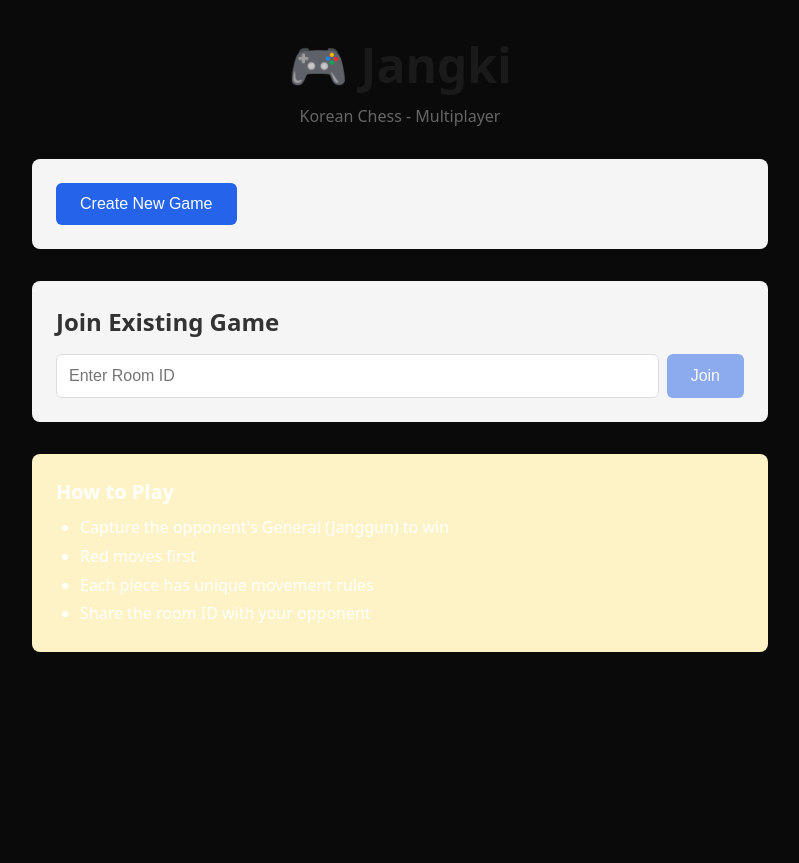
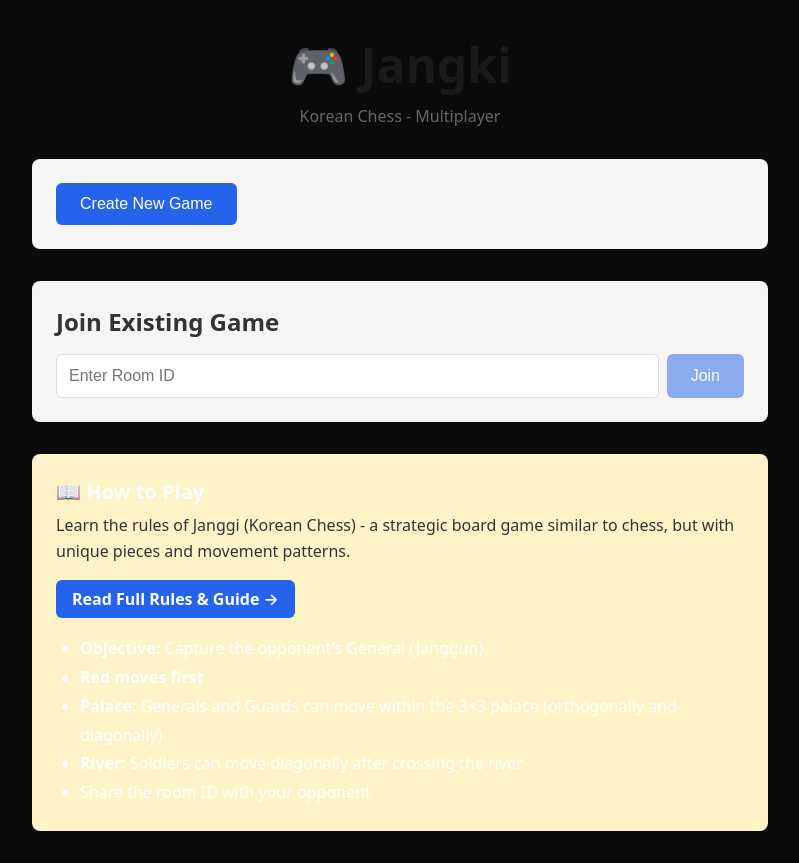
Before and after one commit to bap22/Jangki, a Next.js app: page / in a window 1280 px wide. Shown: the whole page, without its empty margins (240-1039 px from the left). Before the commit the page ends 800 px from the top, so only its background shows below. Built offline with nearby package versions, Linux system fonts and the light colour scheme.

Commit message:
Add link to how-to-play-janggi rules page

```diff
--- a/src/app/page.tsx
+++ b/src/app/page.tsx
@@ -115,11 +115,24 @@ export default function Home() {
       )}
 
       <div style={styles.rules}>
-        <h3 style={styles.rulesHeading}>How to Play</h3>
+        <h3 style={styles.rulesHeading}>📖 How to Play</h3>
+        <p style={styles.rulesText}>
+          Learn the rules of Janggi (Korean Chess) - a strategic board game similar to chess,
+          but with unique pieces and movement patterns.
+        </p>
+        <a
+          href="https://www.ymimports.com/pages/how-to-play-janggi"
+          target="_blank"
+          rel="noopener noreferrer"
+          style={styles.rulesLink}
+        >
+          Read Full Rules & Guide →
+        </a>
         <ul style={styles.rulesList}>
-          <li>Capture the opponent's General (Janggun) to win</li>
-          <li>Red moves first</li>
-          <li>Each piece has unique movement rules</li>
+          <li><strong>Objective:</strong> Capture the opponent's General (Janggun)</li>
+          <li><strong>Red moves first</strong></li>
+          <li><strong>Palace:</strong> Generals and Guards can move within the 3×3 palace (orthogonally and diagonally)</li>
+          <li><strong>River:</strong> Soldiers can move diagonally after crossing the river</li>
           <li>Share the room ID with your opponent</li>
         </ul>
       </div>
@@ -221,6 +234,22 @@ const styles: { [key: string]: React.CSSProperties } = {
     fontSize: '1.25rem',
     marginBottom: '0.5rem',
   },
+  rulesText: {
+    marginBottom: '1rem',
+    lineHeight: '1.6',
+    color: '#333',
+  },
+  rulesLink: {
+    display: 'inline-block',
+    padding: '0.5rem 1rem',
+    backgroundColor: '#2563eb',
+    color: 'white',
+    textDecoration: 'none',
+    borderRadius: '6px',
+    fontWeight: '600',
+    marginBottom: '1rem',
+    transition: 'background-color 0.2s',
+  },
   rulesList: {
     paddingLeft: '1.5rem',
     lineHeight: '1.8',
```
